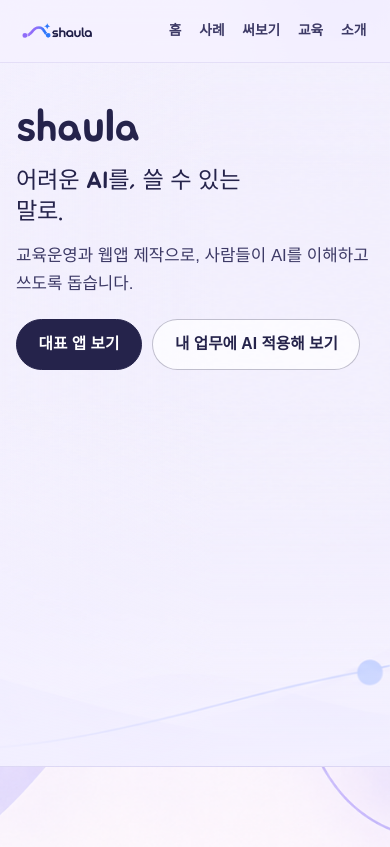
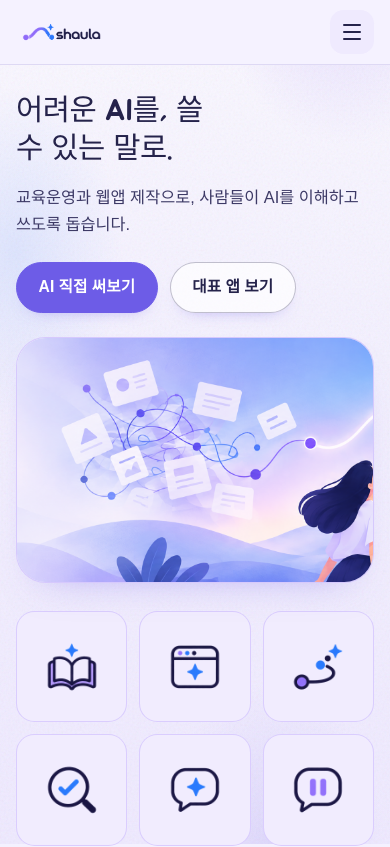
Before and after one commit to LamdaLee/Shaula, a Next.js app: page / in a window 390 px wide. Shown: the top 847 px of the page. Built offline with nearby package versions, Linux system fonts and the light colour scheme; a web font is replaced by a local one.

Commit message:
Fix home header visibility and align hero with brand mockup
Restore a persistent header (logo, nav, purple CTA; mobile hamburger)
above a two-column hero with rounded chaos-to-clarity art so the first
viewport matches the UI board instead of a headerless banner.

```diff
--- a/src/app/globals.css
+++ b/src/app/globals.css
@@ -205,8 +205,8 @@
   font-size: 0.98rem;
   text-decoration: none;
   border-radius: 999px;
-  border: 1.5px solid var(--ink);
-  background: var(--ink);
+  border: 1.5px solid var(--violet);
+  background: var(--violet);
   color: #fff;
   cursor: pointer;
   transition:
@@ -215,16 +215,16 @@
     color 180ms var(--ease),
     box-shadow 200ms var(--ease),
     border-color 180ms var(--ease);
-  box-shadow: 0 0 0 0 transparent;
+  box-shadow: 0 8px 18px -14px color-mix(in srgb, var(--violet) 70%, transparent);
 }
 
 .btn:hover {
-  background: var(--violet);
-  border-color: var(--violet);
+  background: color-mix(in srgb, var(--violet) 88%, var(--ink));
+  border-color: color-mix(in srgb, var(--violet) 88%, var(--ink));
   color: #fff;
   text-decoration: none;
   transform: translateY(-2px);
-  box-shadow: 0 10px 22px -14px color-mix(in srgb, var(--violet) 65%, transparent);
+  box-shadow: 0 12px 24px -14px color-mix(in srgb, var(--violet) 70%, transparent);
 }
 
 .btn:active {
--- a/src/app/page.module.css
+++ b/src/app/page.module.css
@@ -1,49 +1,148 @@
 .hero {
   position: relative;
-  /* Airier first viewport — room for open sky + full path below type */
-  min-height: min(88vh, 46rem);
-  display: flex;
-  align-items: flex-start;
-  padding: clamp(2.75rem, 8vw, 5rem) 0 clamp(8.5rem, 18vw, 12rem);
+  padding: clamp(1.75rem, 5vw, 3rem) 0 clamp(2.5rem, 7vw, 4.5rem);
   overflow: hidden;
-  border-bottom: 1px solid color-mix(in srgb, var(--line) 65%, transparent);
 }
 
 .heroInner {
+  display: grid;
+  gap: clamp(1.5rem, 4vw, 2.75rem);
+  align-items: center;
+}
+
+.heroCopy {
   position: relative;
   z-index: 1;
-  max-width: 34rem;
-  padding-top: 0.35rem;
-}
-
-.heroBrand {
-  font-family: var(--font-display);
-  /* Softer hierarchy — not oversized / cropped against art */
-  font-size: clamp(2.85rem, 9vw, 4.5rem);
-  line-height: 1.05;
-  margin: 0 0 0.85rem;
-  color: var(--ink);
-  letter-spacing: -0.015em;
-  text-transform: lowercase;
+  max-width: 28rem;
 }
 
 .heroLead {
   font-family: var(--font-display);
-  font-size: clamp(1.45rem, 3.4vw, 2.15rem);
-  line-height: 1.35;
-  letter-spacing: -0.01em;
-  max-width: 14ch;
-  margin: 0 0 0.85rem;
+  font-size: clamp(1.85rem, 4.6vw, 3rem);
+  line-height: 1.28;
+  letter-spacing: -0.015em;
+  margin: 0 0 0.95rem;
   color: var(--ink);
+  max-width: 12ch;
 }
 
 .heroSupport {
   max-width: 28rem;
   color: var(--ink-soft);
-  font-size: 1.05rem;
+  font-size: clamp(1.02rem, 1.8vw, 1.12rem);
   font-weight: 500;
   line-height: 1.65;
-  margin-bottom: 1.65rem;
+  margin: 0 0 1.5rem;
+}
+
+.heroActions {
+  display: flex;
+  flex-wrap: wrap;
+  gap: 0.75rem;
+}
+
+.heroArt {
+  margin: 0;
+  width: 100%;
+}
+
+.heroFrame {
+  position: relative;
+  width: 100%;
+  aspect-ratio: 16 / 11;
+  border-radius: calc(var(--radius-lg) + 0.35rem);
+  overflow: hidden;
+  background: color-mix(in srgb, var(--lilac) 18%, white);
+  border: 1.5px solid color-mix(in srgb, var(--lilac) 35%, transparent);
+  box-shadow:
+    0 18px 40px -28px color-mix(in srgb, var(--violet) 55%, transparent),
+    0 2px 0 color-mix(in srgb, white 70%, transparent) inset;
+  animation: frameIn 900ms var(--ease-out) both;
+}
+
+.heroImage {
+  object-fit: cover;
+  object-position: 72% 45%;
+}
+
+.iconGrid {
+  display: grid;
+  grid-template-columns: repeat(3, minmax(0, 1fr));
+  gap: 0.75rem;
+  list-style: none;
+  margin: 0.25rem 0 0;
+  padding: 0;
+}
+
+.iconCell {
+  display: grid;
+  place-items: center;
+  aspect-ratio: 1;
+  border-radius: 1.15rem;
+  background: color-mix(in srgb, var(--lilac) 16%, white);
+  border: 1.5px solid color-mix(in srgb, var(--lilac) 32%, transparent);
+  padding: 0.65rem;
+}
+
+.iconImg {
+  width: min(3.5rem, 70%);
+  height: auto;
+  object-fit: contain;
+}
+
+@media (min-width: 820px) {
+  .hero {
+    min-height: min(72vh, 40rem);
+    display: flex;
+    align-items: center;
+    padding-block: clamp(2rem, 5vw, 3.5rem);
+  }
+
+  .heroInner {
+    grid-template-columns: minmax(0, 0.95fr) minmax(0, 1.15fr);
+    gap: clamp(1.75rem, 4vw, 3.5rem);
+    width: 100%;
+  }
+
+  .heroArt {
+    grid-column: 2;
+    grid-row: 1;
+  }
+
+  .heroCopy {
+    grid-column: 1;
+    grid-row: 1;
+  }
+
+  .iconGrid {
+    display: none;
+  }
+
+  .heroFrame {
+    aspect-ratio: 5 / 4;
+    min-height: 22rem;
+  }
+
+  .heroImage {
+    object-position: 68% 42%;
+  }
+}
+
+@keyframes frameIn {
+  from {
+    opacity: 0.55;
+    transform: translateY(10px) scale(0.985);
+  }
+  to {
+    opacity: 1;
+    transform: none;
+  }
+}
+
+@media (prefers-reduced-motion: reduce) {
+  .heroFrame {
+    animation: none;
+  }
 }
 
 .band {
@@ -208,28 +307,3 @@
   color: var(--ink);
   transform: translateY(-2px);
 }
-
-@media (max-width: 820px) {
-  .hero {
-    align-items: flex-start;
-    min-height: min(90vh, 44rem);
-    /* Type in open sky; leave lower band for path/stars — no CTA overlap */
-    padding: clamp(2.25rem, 7vw, 3.25rem) 0 clamp(10rem, 38vw, 14rem);
-  }
-
-  .heroInner {
-    max-width: 100%;
-  }
-
-  .heroLead {
-    max-width: 16ch;
-  }
-
-  .heroSupport {
-    margin-bottom: 1.35rem;
-  }
-
-  .heroInner :global(.cta-row) {
-    gap: 0.65rem;
-  }
-}
--- a/src/app/page.tsx
+++ b/src/app/page.tsx
@@ -1,39 +1,69 @@
 import Image from "next/image";
 import Link from "next/link";
-import { HeroMotif } from "@/components/HeroMotif";
+import { BrandIcon, type BrandIconName } from "@/components/BrandIcon";
 import { MotifAccent } from "@/components/MotifAccent";
 import { Reveal } from "@/components/Reveal";
 import { StickyMoment } from "@/components/StickyMoment";
 import { site } from "@/lib/site";
 import styles from "./page.module.css";
 
+const mobileIcons: { name: BrandIconName; label: string }[] = [
+  { name: "learn", label: "배우기" },
+  { name: "app", label: "앱" },
+  { name: "path", label: "경로" },
+  { name: "verify", label: "검증" },
+  { name: "talk", label: "대화" },
+  { name: "pause", label: "멈춤" },
+];
+
 export default function HomePage() {
   return (
     <>
-      <section className={styles.hero} aria-labelledby="hero-brand">
-        <HeroMotif />
+      <section className={styles.hero} aria-labelledby="hero-title">
         <div className={`shell ${styles.heroInner}`}>
+          <div className={styles.heroCopy}>
             <Reveal tone="scale">
-            <h1 id="hero-brand" className={styles.heroBrand}>
-              {site.wordmark}
+              <h1 id="hero-title" className={styles.heroLead}>
+                {site.tagline}
               </h1>
             </Reveal>
             <Reveal tone="blur" delayMs={80}>
-            <p className={styles.heroLead}>{site.tagline}</p>
-          </Reveal>
-          <Reveal delayMs={140}>
               <p className={styles.heroSupport}>{site.taglineSupport}</p>
             </Reveal>
-          <Reveal delayMs={220}>
-            <div className="cta-row">
-              <Link className="btn" href="/case">
+            <Reveal delayMs={160}>
+              <div className={styles.heroActions}>
+                <Link className="btn" href="/try">
+                  AI 직접 써보기
+                </Link>
+                <Link className="btn btn--ghost" href="/case">
                   대표 앱 보기
-              </Link>
-              <Link className="btn btn--ghost" href="/try">
-                내 업무에 AI 적용해 보기
                 </Link>
               </div>
             </Reveal>
+          </div>
+
+          <Reveal as="figure" tone="scale" delayMs={120} className={styles.heroArt}>
+            <div className={styles.heroFrame}>
+              <Image
+                src="/brand/hero-chaos-to-clarity.png"
+                alt="혼란에서 명확함으로 — 길을 찾는 사람"
+                fill
+                priority
+                sizes="(max-width: 820px) 100vw, 52vw"
+                className={styles.heroImage}
+                unoptimized
+              />
+            </div>
+          </Reveal>
+
+          <ul className={styles.iconGrid} aria-label="브랜드 아이콘">
+            {mobileIcons.map((item) => (
+              <li key={item.name} className={styles.iconCell}>
+                <BrandIcon name={item.name} size={56} className={styles.iconImg} />
+                <span className="sr-only">{item.label}</span>
+              </li>
+            ))}
+          </ul>
         </div>
       </section>
 
--- a/src/components/SiteHeader.module.css
+++ b/src/components/SiteHeader.module.css
@@ -1,10 +1,11 @@
 .header {
   position: sticky;
   top: 0;
-  z-index: 40;
-  backdrop-filter: blur(14px) saturate(1.15);
-  background: color-mix(in srgb, var(--paper) 82%, transparent);
-  border-bottom: 1px solid color-mix(in srgb, var(--line) 55%, transparent);
+  z-index: 60;
+  /* Opaque enough to stay readable over hero art — never “disappear” */
+  background: color-mix(in srgb, var(--paper) 94%, white);
+  border-bottom: 1px solid color-mix(in srgb, var(--line) 70%, transparent);
+  backdrop-filter: blur(12px) saturate(1.1);
 }
 
 .inner {
@@ -12,16 +13,18 @@
   align-items: center;
   justify-content: space-between;
   gap: 1rem;
-  min-height: 3.85rem;
-  padding-block: 0.45rem;
+  min-height: 4rem;
+  padding-block: 0.55rem;
 }
 
 .brand {
   display: inline-flex;
   align-items: center;
+  flex-shrink: 0;
   text-decoration: none;
   color: var(--ink);
   transition: transform 200ms var(--ease-out);
+  z-index: 1;
 }
 
 .brand:hover {
@@ -31,20 +34,22 @@
 .logo {
   display: block;
   width: auto;
-  /* Keep wordmark readable without crowding the airy header */
-  height: 1.95rem;
+  height: 2.15rem;
   object-fit: contain;
   object-position: left center;
 }
 
-.nav {
+.navDesktop {
+  display: none;
+  align-items: center;
+  gap: 0.35rem 1rem;
   min-width: 0;
 }
 
 .list {
   display: flex;
   flex-wrap: wrap;
-  gap: 0.15rem;
+  gap: 0.1rem;
   list-style: none;
   margin: 0;
   padding: 0;
@@ -55,7 +60,7 @@
   display: inline-flex;
   align-items: center;
   min-height: 2.5rem;
-  padding: 0.35rem 0.7rem;
+  padding: 0.35rem 0.65rem;
   color: var(--ink-soft);
   text-decoration: none;
   font-weight: 600;
@@ -73,13 +78,159 @@
   transform: translateY(-1px);
 }
 
-@media (max-width: 520px) {
-  .logo {
-    height: 1.7rem;
+.cta {
+  display: inline-flex;
+  align-items: center;
+  justify-content: center;
+  min-height: 2.55rem;
+  padding: 0.45rem 1.2rem;
+  border-radius: 999px;
+  background: var(--violet);
+  color: #fff;
+  font-weight: 700;
+  font-size: 0.92rem;
+  text-decoration: none;
+  border: 1.5px solid var(--violet);
+  white-space: nowrap;
+  box-shadow: 0 8px 18px -12px color-mix(in srgb, var(--violet) 70%, transparent);
+  transition:
+    transform 200ms var(--ease-out),
+    background 160ms var(--ease),
+    box-shadow 200ms var(--ease);
+}
+
+.cta:hover {
+  color: #fff;
+  background: color-mix(in srgb, var(--violet) 88%, var(--ink));
+  transform: translateY(-1px);
+  box-shadow: 0 12px 22px -12px color-mix(in srgb, var(--violet) 75%, transparent);
+}
+
+.menuBtn {
+  display: inline-flex;
+  align-items: center;
+  justify-content: center;
+  width: 2.75rem;
+  height: 2.75rem;
+  margin: 0;
+  padding: 0;
+  border: 0;
+  border-radius: 0.85rem;
+  background: color-mix(in srgb, var(--lilac) 18%, white);
+  color: var(--ink);
+  cursor: pointer;
+  flex-shrink: 0;
+  transition: background 160ms var(--ease);
+}
+
+.menuBtn:hover {
+  background: color-mix(in srgb, var(--lilac) 32%, white);
+}
+
+.menuIcon {
+  display: grid;
+  gap: 5px;
+  width: 1.15rem;
+}
+
+.menuIcon span {
+  display: block;
+  height: 2px;
+  border-radius: 999px;
+  background: var(--ink);
+  transition:
+    transform 200ms var(--ease-out),
+    opacity 160ms var(--ease);
+  transform-origin: center;
+}
+
+.menuIcon[data-open] span:nth-child(1) {
+  transform: translateY(7px) rotate(45deg);
+}
+
+.menuIcon[data-open] span:nth-child(2) {
+  opacity: 0;
+}
+
+.menuIcon[data-open] span:nth-child(3) {
+  transform: translateY(-7px) rotate(-45deg);
+}
+
+.mobilePanel {
+  border-top: 1px solid color-mix(in srgb, var(--line) 70%, transparent);
+  background: color-mix(in srgb, var(--paper) 98%, white);
+  padding: 0.75rem 0 1.25rem;
+}
+
+.mobilePanel[hidden] {
+  display: none !important;
+}
+
+.navMobile {
+  width: min(100% - 2rem, var(--shell));
+  margin-inline: auto;
+  display: grid;
+  gap: 0.85rem;
+}
+
+.mobileList {
+  list-style: none;
+  margin: 0;
+  padding: 0;
+  display: grid;
+  gap: 0.2rem;
+}
+
+.mobileLink {
+  display: flex;
+  align-items: center;
+  min-height: 2.85rem;
+  padding: 0.55rem 0.85rem;
+  border-radius: 0.9rem;
+  text-decoration: none;
+  color: var(--ink);
+  font-weight: 600;
+  font-size: 1.05rem;
+  background: transparent;
+  transition: background 160ms var(--ease);
+}
+
+.mobileLink:hover {
+  background: color-mix(in srgb, var(--lilac) 22%, white);
+}
+
+.mobileCta {
+  display: inline-flex;
+  align-items: center;
+  justify-content: center;
+  min-height: 3rem;
+  padding: 0.7rem 1.25rem;
+  border-radius: 999px;
+  background: var(--violet);
+  color: #fff;
+  font-weight: 700;
+  text-decoration: none;
+  border: 1.5px solid var(--violet);
+}
+
+.mobileCta:hover {
+  color: #fff;
+  background: color-mix(in srgb, var(--violet) 88%, var(--ink));
+}
+
+@media (min-width: 820px) {
+  .navDesktop {
+    display: flex;
   }
 
-  .link {
-    padding: 0.3rem 0.48rem;
-    font-size: 0.86rem;
+  .menuBtn,
+  .mobilePanel {
+    display: none !important;
   }
 }
+
+@media (max-width: 819px) {
+  .logo {
+    height: 1.9rem;
+  }
+}
--- a/src/components/SiteHeader.tsx
+++ b/src/components/SiteHeader.tsx
@@ -1,13 +1,43 @@
+"use client";
+
 import Image from "next/image";
 import Link from "next/link";
+import { useEffect, useId, useState } from "react";
 import { nav, site } from "@/lib/site";
 import styles from "./SiteHeader.module.css";
 
 export function SiteHeader() {
+  const [open, setOpen] = useState(false);
+  const panelId = useId();
+
+  useEffect(() => {
+    if (!open) return;
+    const onKey = (e: KeyboardEvent) => {
+      if (e.key === "Escape") setOpen(false);
+    };
+    document.addEventListener("keydown", onKey);
+    document.body.style.overflow = "hidden";
+    return () => {
+      document.removeEventListener("keydown", onKey);
+      document.body.style.overflow = "";
+    };
+  }, [open]);
+
+  useEffect(() => {
+    const close = () => setOpen(false);
+    window.addEventListener("hashchange", close);
+    return () => window.removeEventListener("hashchange", close);
+  }, []);
+
   return (
     <header className={styles.header}>
       <div className={`shell ${styles.inner}`}>
-        <Link href="/" className={styles.brand} aria-label={`${site.name} 홈`}>
+        <Link
+          href="/"
+          className={styles.brand}
+          aria-label={`${site.name} 홈`}
+          onClick={() => setOpen(false)}
+        >
           <Image
             src="/brand/logo-shaula.png"
             alt=""
@@ -19,7 +49,8 @@
           />
           <span className="sr-only">{site.name}</span>
         </Link>
-        <nav className={styles.nav} aria-label="주요 메뉴">
+
+        <nav className={styles.navDesktop} aria-label="주요 메뉴">
           <ul className={styles.list}>
             {nav.map((item) => (
               <li key={item.href}>
@@ -29,6 +60,54 @@
               </li>
             ))}
           </ul>
+          <Link href="/try" className={styles.cta}>
+            AI 직접 써보기
+          </Link>
+        </nav>
+
+        <button
+          type="button"
+          className={styles.menuBtn}
+          aria-expanded={open}
+          aria-controls={panelId}
+          aria-label={open ? "메뉴 닫기" : "메뉴 열기"}
+          onClick={() => setOpen((v) => !v)}
+        >
+          <span className={styles.menuIcon} data-open={open || undefined} aria-hidden="true">
+            <span />
+            <span />
+            <span />
+          </span>
+        </button>
+      </div>
+
+      <div
+        id={panelId}
+        className={styles.mobilePanel}
+        data-open={open || undefined}
+        hidden={!open}
+      >
+        <nav className={styles.navMobile} aria-label="모바일 메뉴">
+          <ul className={styles.mobileList}>
+            {nav.map((item) => (
+              <li key={item.href}>
+                <Link
+                  href={item.href}
+                  className={styles.mobileLink}
+                  onClick={() => setOpen(false)}
+                >
+                  {item.label}
+                </Link>
+              </li>
+            ))}
+          </ul>
+          <Link
+            href="/try"
+            className={styles.mobileCta}
+            onClick={() => setOpen(false)}
+          >
+            AI 직접 써보기
+          </Link>
         </nav>
       </div>
     </header>
--- a/src/components/StickyMoment.module.css
+++ b/src/components/StickyMoment.module.css
@@ -6,8 +6,10 @@
 
 .sticky {
   position: sticky;
-  top: 0;
-  height: 100vh;
+  /* Sit below the persistent header so scroll craft never covers it */
+  top: 4rem;
+  height: calc(100vh - 4rem);
+  z-index: 1;
   display: grid;
   place-content: center;
   text-align: center;
```
Lines whose indentation alone changed are shown as unchanged.
